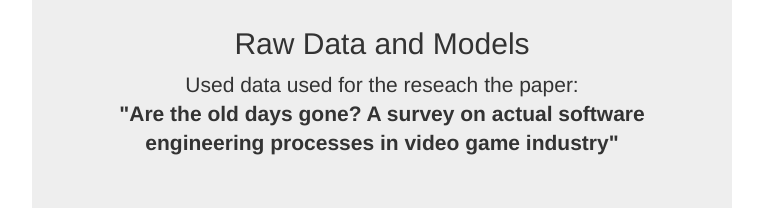
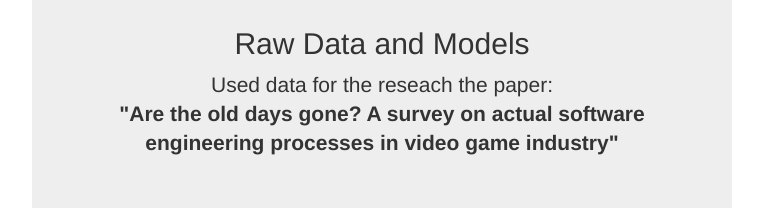
Before and after one commit to GAS2016/GAS2016.github.io, a plain HTML site: page index.html in a window 1280 px wide. Shown: the part 259-467 px from the top of the page, without its empty margins (258-1021 px from the left). Drawn offline with nearby package versions, Linux system fonts and the light colour scheme.

Commit message:
Small correction.

```diff
--- a/index.html
+++ b/index.html
@@ -31,7 +31,7 @@
             <div class="jumbotron">
               <h1>GAS2016</h1>
               <h2>Raw Data and Models</h2>
-              <p class="lead">Used data used for the reseach the paper: <br>
+              <p class="lead">Used data for the reseach the paper: <br>
                   <b>"Are the old days gone? A survey on actual software engineering processes in video game industry"</b>
                </p>
             </div>
```
